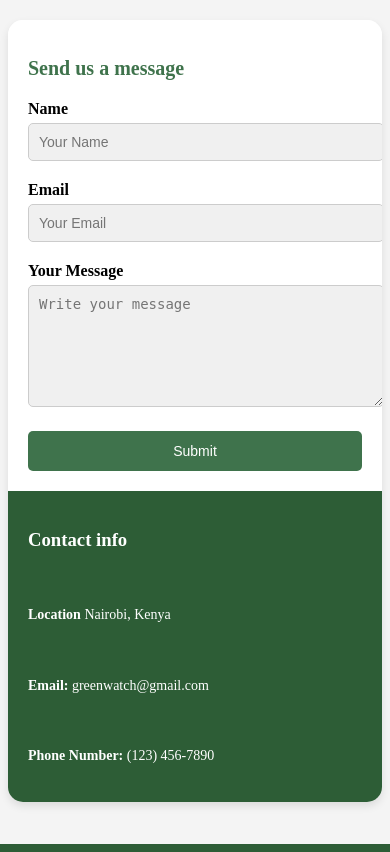
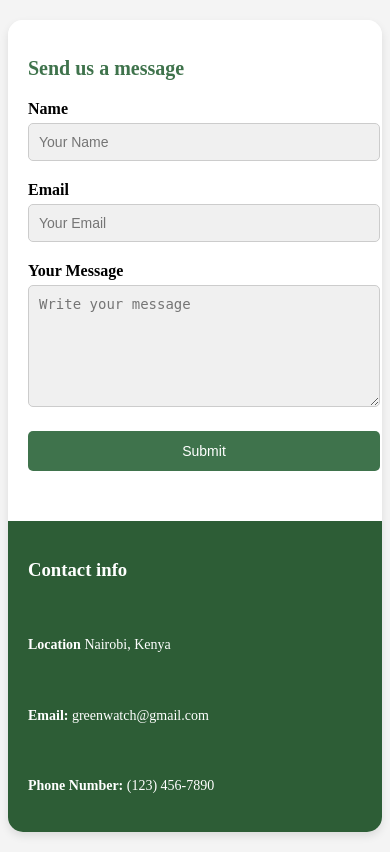
Before and after one commit to Ayiera-20/Green-Watch, a Django app: page /contact/ in a window 390 px wide. Run offline with Django 5.2, Linux system fonts and the light colour scheme.

Commit message:
chore: adjust responsive design for contact input form

```diff
--- a/green_watch/mysite/green_watch/static/css/contact.css
+++ b/green_watch/mysite/green_watch/static/css/contact.css
@@ -6,6 +6,7 @@ body {
 .card {
     display: flex;
     flex-direction: row;
+    flex-wrap: wrap;
     width: 90%;
     max-width: 800px;
     border-radius: 15px;
@@ -13,6 +14,7 @@ body {
     box-shadow: 0 4px 8px rgba(0, 0, 0, 0.1);
     margin: 50px auto;
     background-color: white;
+    gap: 30px;
 }
 
 .card-form {
@@ -120,6 +122,10 @@ textarea {
         font-size: 20px;
     }
 
+    .card-form input, .card-form textarea{
+        width: 330px;
+    }
+
     .card-contact-info p {
         font-size: 14px;
     }
```
